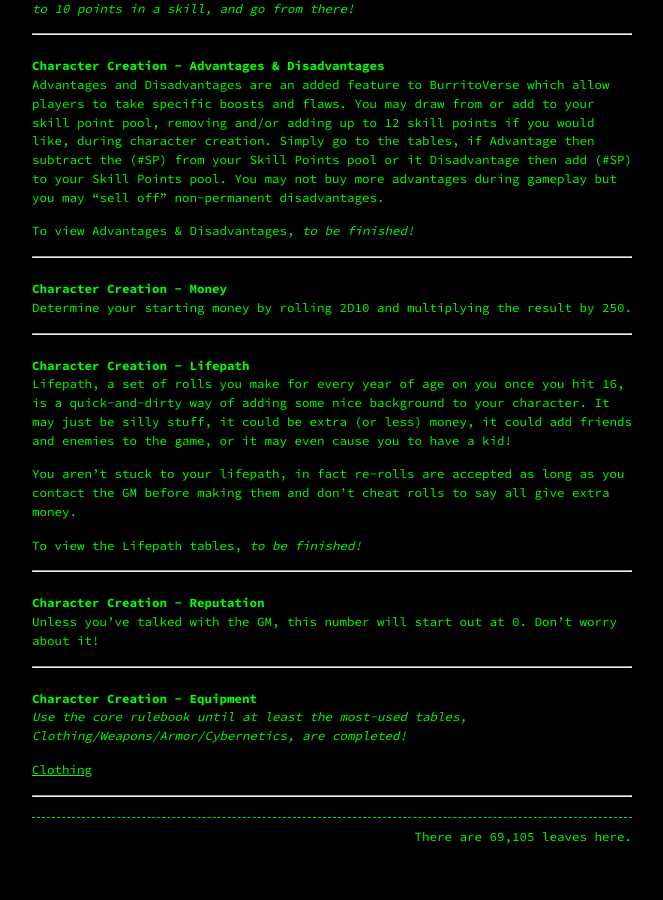
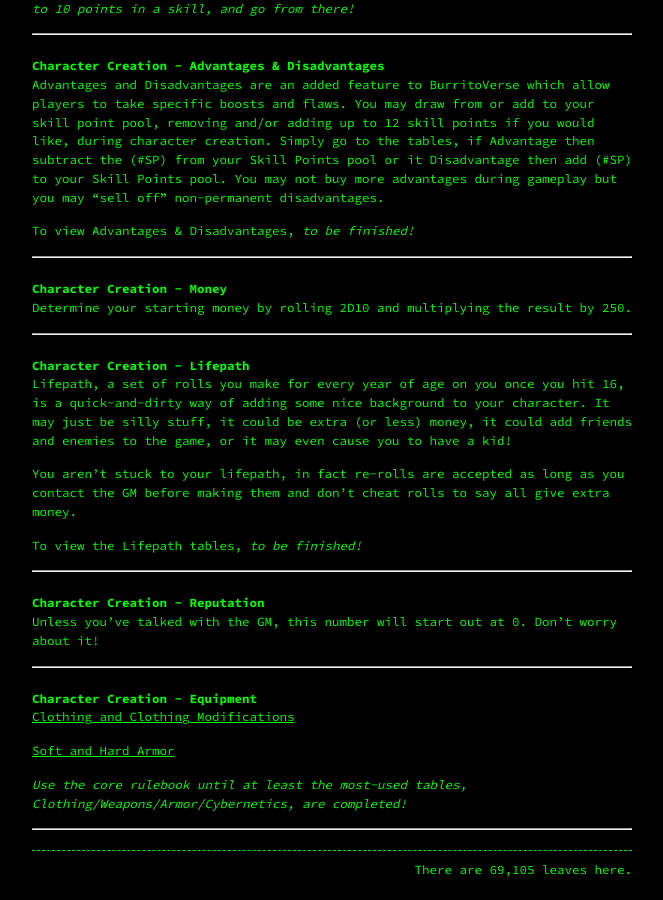
Before and after one commit to Terwilliger69105/69105.github.io, a Jekyll site: the page built from cyberpunk.md, in a window 1280 px wide and 900 px high, scrolled down 1101 px. Shown: the whole window, without its empty margins (308-971 px from the left). Built offline with Jekyll 4.4.1, drawn with Linux system fonts in a browser that asks for light colours; our own code applies the rules of GitHub Pages for plain Markdown files; before the commit the page ends 1967 px from its top, so only the background shows below that.

Commit message:
Update cyberpunk.md

```diff
--- a/cyberpunk.md
+++ b/cyberpunk.md
@@ -85,8 +85,10 @@ Unless you've talked with the GM, this number will start out at 0. Don't worry a
 
 ## Character Creation - Equipment
 
+[Clothing and Clothing Modifications](https://docs.google.com/spreadsheets/d/14wzy7uvyw3JEyEWlgATxWlp-W9sFzTJPMINzpEUrK7U/edit?usp=sharing)
+
+[Soft and Hard Armor](https://docs.google.com/spreadsheets/d/1aLGNAwCEeClvVvyd_mFHcppxvjpiVEETQvHlsbPyzAo/edit?usp=sharing)
+
 *Use the core rulebook until at least the most-used tables, Clothing/Weapons/Armor/Cybernetics, are completed!*
 
-[Clothing](https://docs.google.com/spreadsheets/d/14wzy7uvyw3JEyEWlgATxWlp-W9sFzTJPMINzpEUrK7U/edit?usp=sharing)
-
 ----
```
